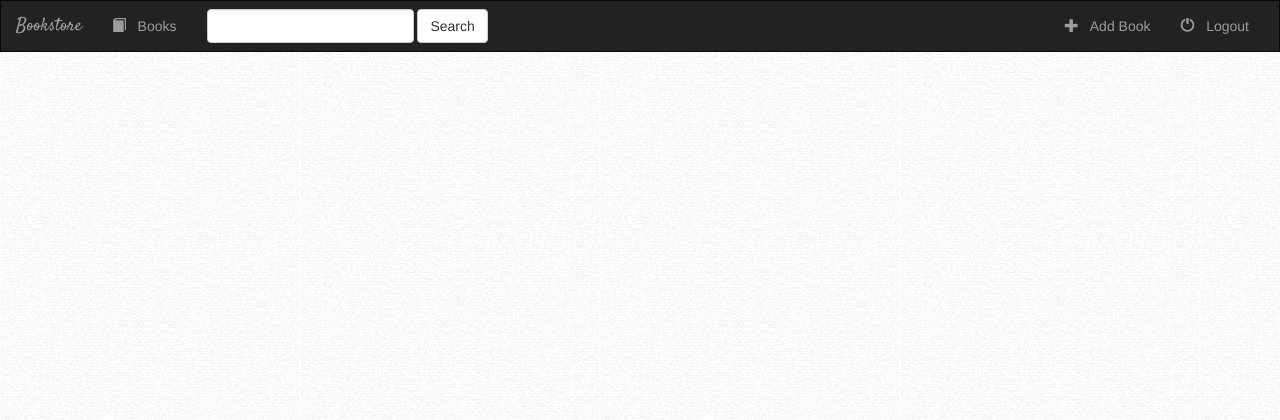
After one commit to amsabour/LibraryManager, a Django app: template Books/templates/Books/base.html in a window 1280 px wide. The commit adds this page. Shown: the top 420 px of the page. Run offline with Django 3.2, Linux system fonts and the light colour scheme; the template is opened without the code that fills it, so the values that code supplies are empty; some libraries are stand-ins or nearby versions.

Commit message:
Still trying to learn django

```diff
--- a/Books/models.py
+++ b/Books/models.py
@@ -4,7 +4,8 @@ from django.db import models
 class Book(models.Model):
     title = models.CharField(max_length=100)
     author = models.CharField(max_length=100)
-    taken = models.BooleanField(default=False)
+    image_url = models.CharField(max_length=500, default='')
+    is_taken = models.BooleanField(default=False)
 
     def __str__(self):
         return self.title + ' - ' + self.author
--- /dev/null
+++ b/Books/static/Books/style.css
@@ -0,0 +1,11 @@
+body {
+    background: white url("images/paper-background.jpg");
+}
+
+.navbar {
+    border-radius: 0;
+}
+
+.navbar-brand {
+    font-family: 'Satisfy', cursive;
+}
--- /dev/null
+++ b/Books/templates/Books/base.html
@@ -0,0 +1,76 @@
+<!DOCTYPE html>
+<html lang="en">
+<head>
+    <meta charset="UTF-8">
+    <title>
+        {% block title %}
+            Bookstore
+        {% endblock %}
+    </title>
+    {% load staticfiles %}
+    <link rel="stylesheet" href="https://maxcdn.bootstrapcdn.com/bootstrap/3.3.6/css/bootstrap.min.css">
+    <link href='https://fonts.googleapis.com/css?family=Satisfy' rel="stylesheet" type="text/css">
+    <link rel="stylesheet" type="text/css" href="{% static 'Books/style.css' %}"/>
+    <script src="https://ajax.googleapis.com/ajax/libs/jquery/3.3.1/jquery.min.js"></script>
+    <script src="https://stackpath.bootstrapcdn.com/bootstrap/4.1.2/js/bootstrap.min.js"
+            integrity="sha384-o+RDsa0aLu++PJvFqy8fFScvbHFLtbvScb8AjopnFD+iEQ7wo/CG0xlczd+2O/em"
+            crossorigin="anonymous"></script>
+</head>
+<body>
+<nav class="navbar navbar-inverse">
+    <div class="container-fluid">
+
+        <!-- Header  -->
+        <div class="navbar-header">
+            <button type="button" class="navbar-toggle" data-toggle="collapse" data-target="#topnavbar">
+                <span class="icon-bar"></span>
+                <span class="icon-bar"></span>
+                <span class="icon-bar"></span>
+            </button>
+            <a class="navbar-brand" href="{% url 'Books:index' %}"> Bookstore </a>
+        </div>
+
+        <!--  Items -->
+        <div class="collapse navbar-collapse" id="topnavbar">
+            <ul class="nav navbar-nav">
+                <li class="Active">
+                    <a href="{% url 'Books:index' %}">
+                        <span class="glyphicon glyphicon-book" aria-hidden="true"></span> &nbsp;
+                        Books
+                    </a>
+                </li>
+            </ul>
+
+
+            <!-- Search bar -->
+            <form class="navbar-form navbar-left" role="search" method="get" action="#">
+                <div class="form-group">
+                    <input type="text" class="form-control" name="q" value="">
+                </div>
+                <button type="submit" class="btn btn-default">Search</button>
+            </form>
+
+
+            <ul class="nav navbar-nav navbar-right">
+                <li class="">
+                    <a href="{% url 'Books:index' %}">
+                        <span class="glyphicon glyphicon-plus" aria-hidden="true"></span> &nbsp;
+                        Add Book
+                    </a>
+                </li>
+                <li class="">
+                    <a href="{% url 'Books:index' %}">
+                        <span class="glyphicon glyphicon-off" aria-hidden="true"></span> &nbsp;
+                        Logout
+                    </a>
+                </li>
+            </ul>
+        </div>
+    </div>
+</nav>
+
+{% block body %}
+{% endblock %}
+
+</body>
+</html>
--- a/Books/urls.py
+++ b/Books/urls.py
@@ -1,11 +1,13 @@
 from django.conf.urls import url
 from . import views
 
+app_name = 'Books'
+
 urlpatterns = [
     # /books/
-    url(r'^$', views.index, name='index'),
+    url(r'^$', views.IndexView.as_view(), name='index'),
 
-    # /books/71
-    url(r'^(?P<book_id>[0-9]+)/$', views.detail, name='detail'),
+    # /books/<book_id>/
+    url(r'^(?P<pk>[0-9]+)/$', views.DetailView.as_view(), name='detail'),
 
 ]
```
Also changed, not shown: Books/templates/Books/detail.html (+20 -1 lines), Books/templates/Books/index.html (+4 -6 lines), Books/views.py (+24 -12 lines), Books/migrations/0004_auto_20180715_1823.py (added), Books/migrations/0005_book_book_url.py (added), Books/migrations/0006_auto_20180715_2015.py (added), Books/static/Books/images/ivory-off-white-paper-texture.jpg (added), Books/static/Books/images/paper-background.jpg (added).
